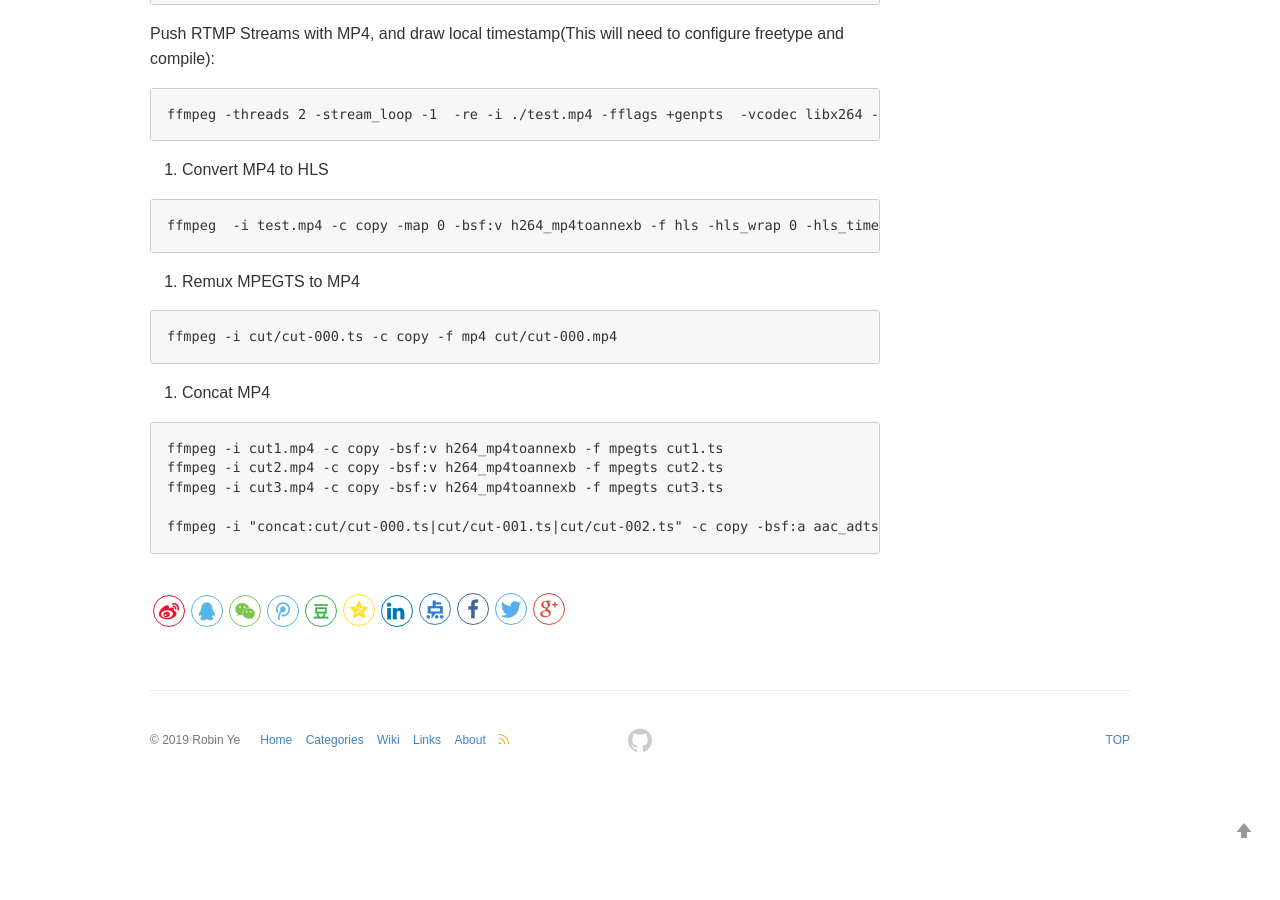
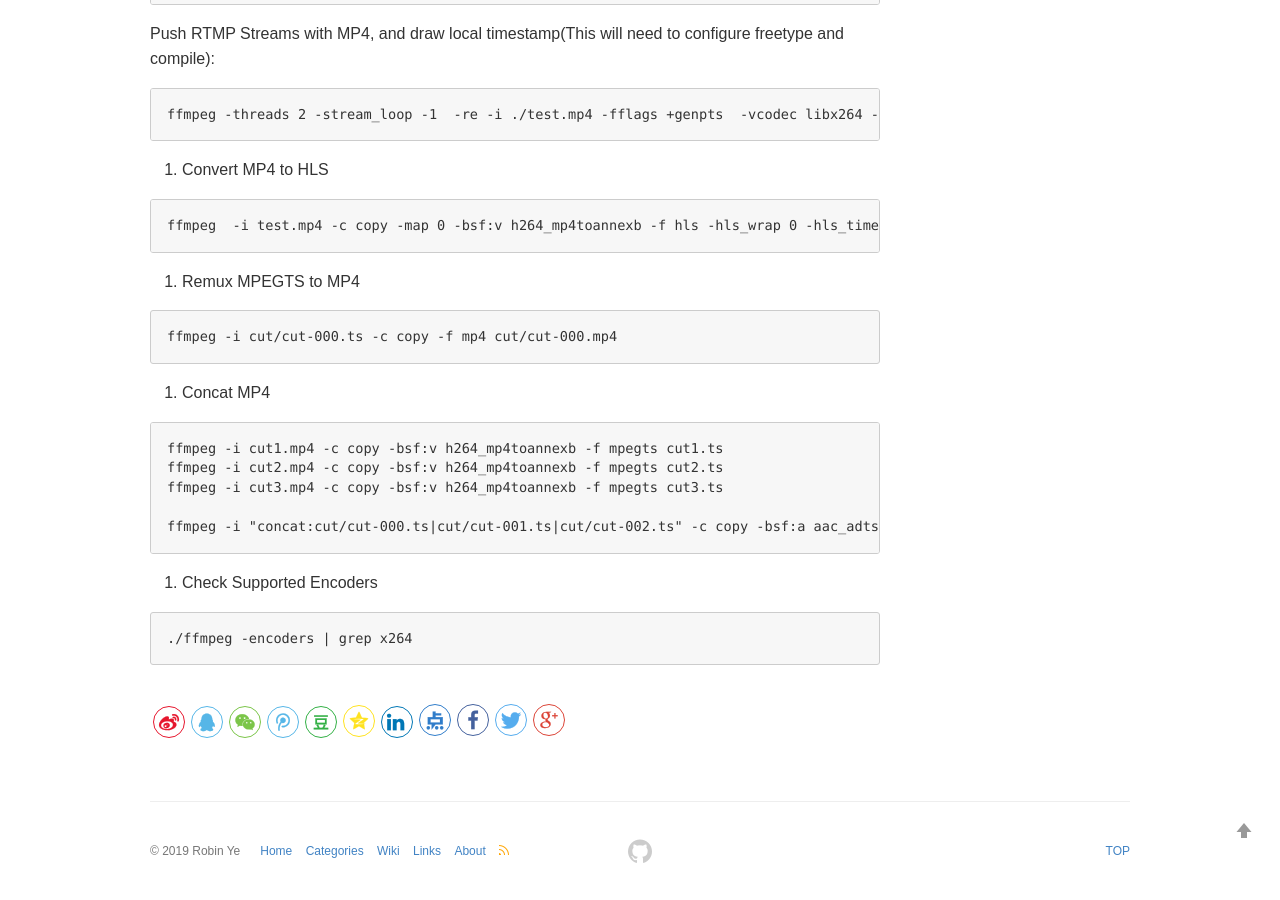
Before and after one commit to robinyeeh/robinye.github.io, a Jekyll site: the page built from _posts/ffmpeg/2019-02-26-ffmpeg_usage.md, in a window 1280 px wide and 900 px high, scrolled down 1469 px. Built offline with Jekyll 4.4.1, drawn with Linux system fonts in a browser that asks for light colours; before the commit the page ends 2258 px from its top, so only the background shows below that.

Commit message:
update docs

````diff
--- a/_posts/ffmpeg/2019-02-26-ffmpeg_usage.md
+++ b/_posts/ffmpeg/2019-02-26-ffmpeg_usage.md
@@ -101,3 +101,9 @@ ffmpeg -i cut3.mp4 -c copy -bsf:v h264_mp4toannexb -f mpegts cut3.ts
 
 ffmpeg -i "concat:cut/cut-000.ts|cut/cut-001.ts|cut/cut-002.ts" -c copy -bsf:a aac_adtstoasc -movflags +faststart out.mp4
 ```
+
+13. Check Supported Encoders
+
+```
+./ffmpeg -encoders | grep x264
+```
````
